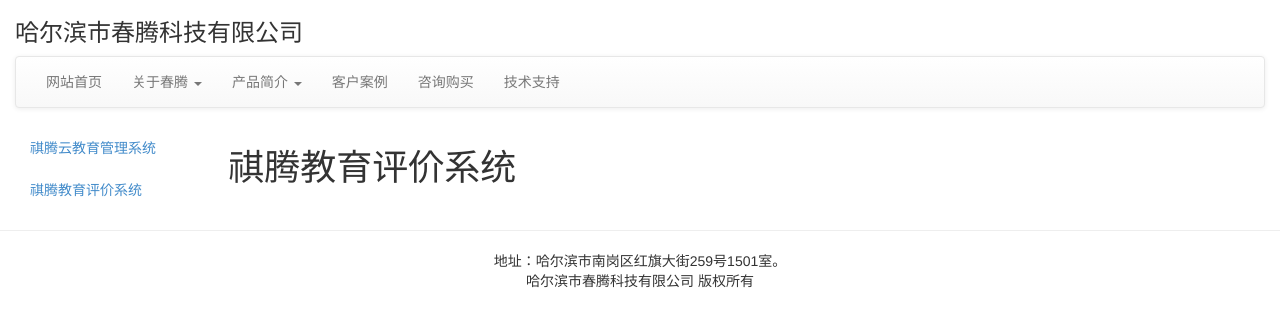
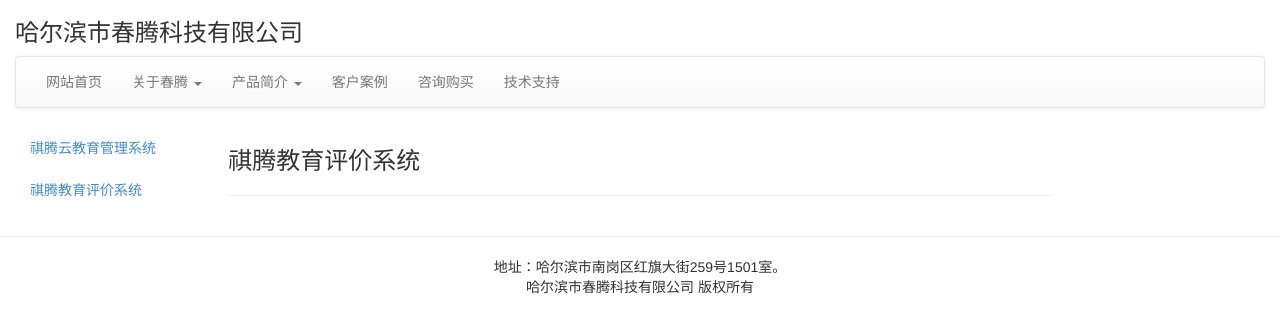
Before and after one commit to Zhou0426/counting_site, a Jekyll site: the page built from product/qt.html, in a window 1280 px wide. Shown: the top 333 px of the page. Built offline with Jekyll 4.4.1, drawn with Linux system fonts in a browser that asks for light colours; Markdown is read by kramdown in place of the engine named in the settings.

Commit message:
修改产品页面样式

```diff
--- a/product/qt.html
+++ b/product/qt.html
@@ -2,6 +2,10 @@
 layout: product
 title: 祺腾教育评价系统
 ---
-<div class="row">
-<h1>祺腾教育评价系统</h1>
+<div>
+	<h3>祺腾教育评价系统</h3>
+	<hr/>
 </div>
+<div>
+
+</div>
```
Also changed, not shown: product/qtcloud.html (+6 -2 lines), 2 other files.
